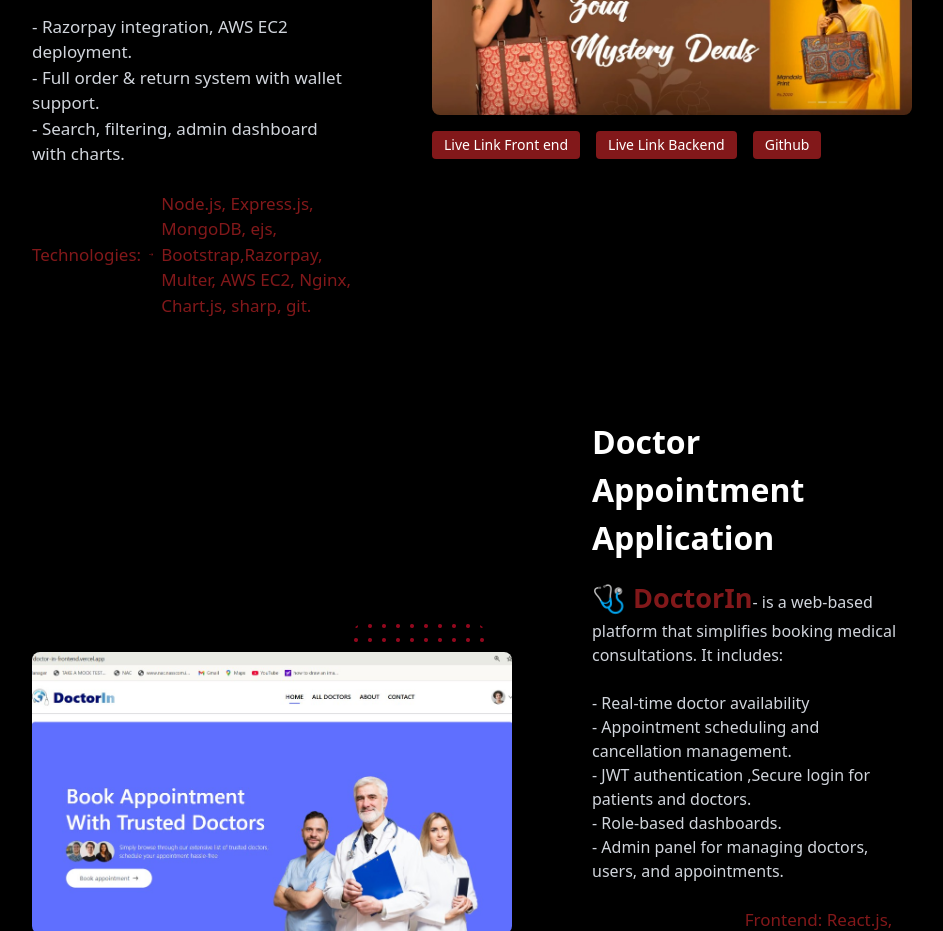
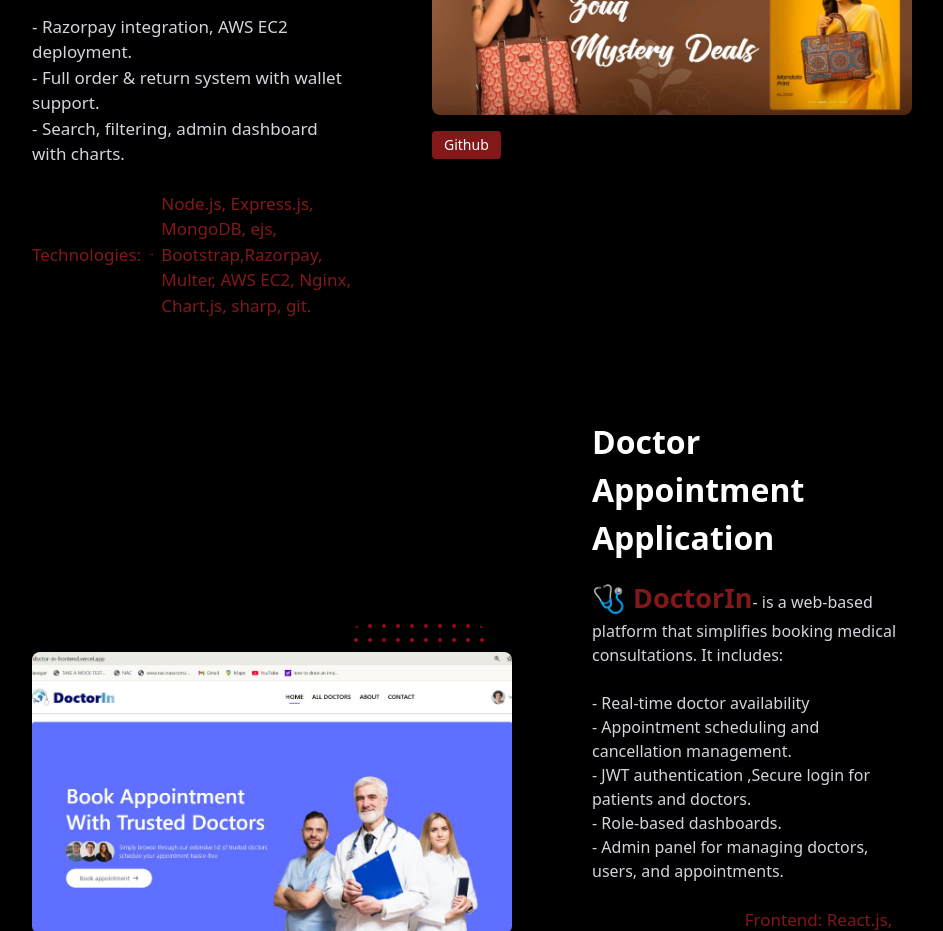
Before and after one commit to murshidatv/Portfolio-Murshida, a React (Vite) app: page / in a window 1280 px wide. Shown: the part 1340-2271 px from the top of the page, without its empty margins (168-1111 px from the left). Built offline with nearby package versions, Linux system fonts and the light colour scheme.

Commit message:
updated files

```diff
--- a/src/sections/Projects.jsx
+++ b/src/sections/Projects.jsx
@@ -103,8 +103,7 @@
             className="absolute -top-7 right-7 rounded-lg z-10 w-12 lg:w-auto"
           />
            <div className='flex gap-4 mt-4'>
-
-      <a
+    {/*--
         href= "https://github.com/murshidatv/ecommerce"
         target='_blank'
         rel='noopener noreferrer'
@@ -119,7 +118,8 @@
         className='bg-red-900 text-white px-3 py-1 rounded hover:bg-gray-600 text-sm transition'
       >
         Live Link Backend
-      </a>
+      </a> */}
+
         <a
         href= "https://github.com/murshidatv/ecommerce/"
         target='_blank'
```
Also changed, not shown: 1 other file (tests, documents, lock files or other folders).
